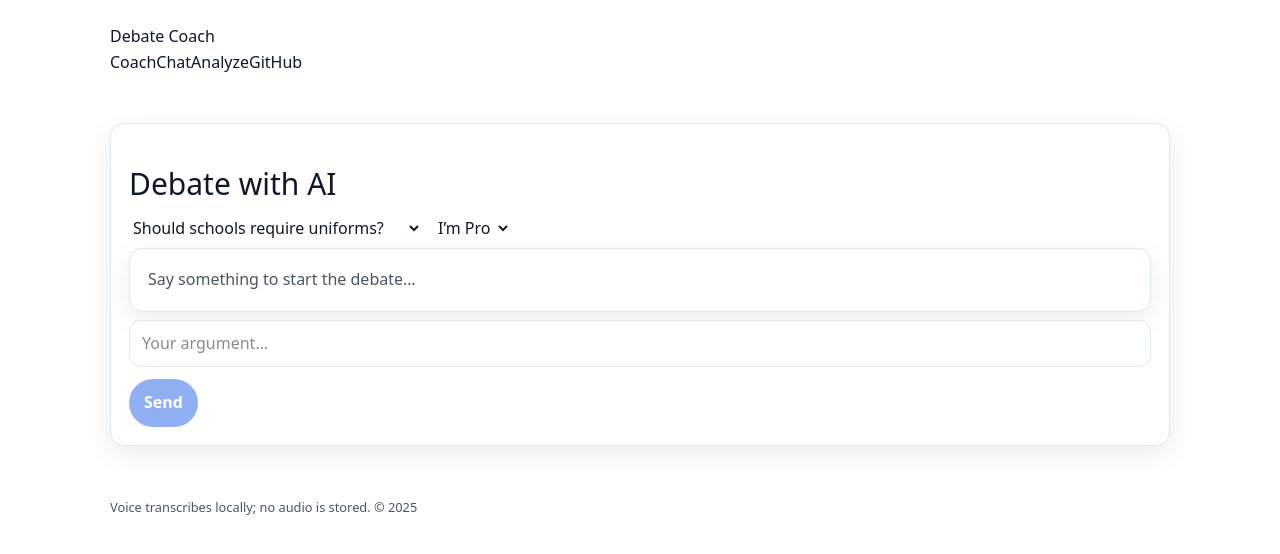
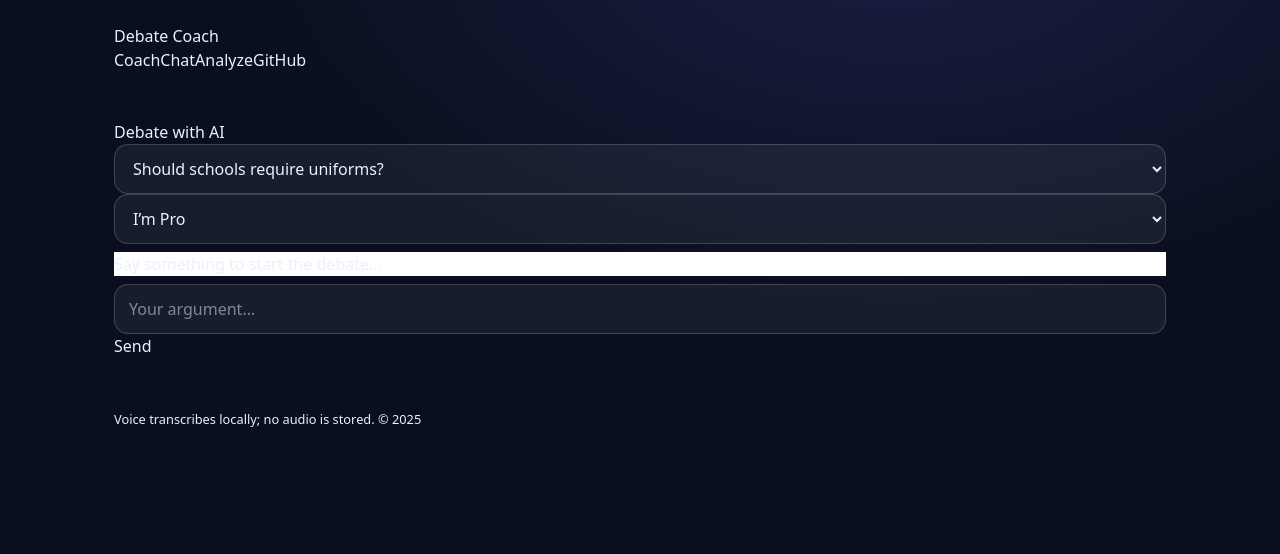
Before and after one commit to wangxinle010302/debate-coach, a Next.js app: page /chat in a window 1280 px wide. Shown: the top 554 px of the page. Built offline with nearby package versions, Linux system fonts and the light colour scheme.

Commit message:
ui: neon glass landing + scene rail + themed backgrounds

```diff
--- a/src/app/debate/page.tsx
+++ b/src/app/debate/page.tsx
@@ -1,38 +1,34 @@
-import VoiceCoach from "@/components/VoiceCoach";
+"use client";
+import Image from "next/image";
+import { useSearchParams } from "next/navigation";
+import { SCENES, DEFAULT_SCENE, type SceneKey } from "@/lib/scenes";
 
-// 场景 id -> PNG 文件路径
-const SCENE_FILE: Record<string, string> = {
-  "data-privacy-city": "/scenes/data-privacy-city.png",
-  "server-hall-neon": "/scenes/server-hall-neon.png",
-  "bio-ethics-lab": "/scenes/bio-ethics-lab.png",
-  "ocean-climate": "/scenes/ocean-climate.png",
-  "neon-forest": "/scenes/neon-forest.png",
-  "ai-classroom": "/scenes/ai-classroom.png",
-  "free-speech-agora": "/scenes/free-speech-agora.png",
-  "tech-labor-factory": "/scenes/tech-labor-factory.png",
-  "healthcare-ai-clinic": "/scenes/healthcare-ai-clinic.png",
-  "urban-mobility": "/scenes/urban-mobility.png",
-};
-
-export default function DebatePage({
-  searchParams,
-}: {
-  searchParams: { topic?: string; scene?: string; langA?: string; langB?: string };
-}) {
-  const topic =
-    searchParams.topic ??
-    "Should platforms filter harmful language in conversations?";
-  const scene = searchParams.scene ?? "data-privacy-city";
-  const langA = searchParams.langA ?? "en";
-  const langB = searchParams.langB ?? "en";
-  const bg = SCENE_FILE[scene] ?? SCENE_FILE["data-privacy-city"];
+export default function DebatePage() {
+  const q = useSearchParams();
+  const scene = (q.get("theme") as SceneKey) || DEFAULT_SCENE;
 
   return (
-    <div className="debate-wrap">
-      <div className="debate-bg" style={{ backgroundImage: `url(${bg})` }} aria-hidden />
-      <div className="debate-content">
-        <VoiceCoach initialTopic={topic} langA={langA} langB={langB} />
+    <main className="min-h-dvh relative">
+      <div className="absolute inset-0 -z-10">
+        <Image src={SCENES[scene].img} alt="" fill priority className="object-cover"/>
+        <div className="absolute inset-0 backdrop-blur-[6px] bg-[#0a0f1fcc]"/>
       </div>
-    </div>
+
+      <div className="container">
+        {/* 顶部条 */}
+        <div className="flex items-center justify-between mb-4">
+          <div className="text-lg font-semibold opacity-90">Dual Debate</div>
+          <span className="text-xs px-2 py-1 rounded-full bg-white/10 border border-white/15">
+            {SCENES[scene].label}
+          </span>
+        </div>
+
+        {/* 你的左右两栏对话区用 glass 容器即可 */}
+        <div className="grid grid-cols-1 lg:grid-cols-2 gap-6">
+          <section className="glass p-4 min-h-[42vh]">{/* A 区域组件 */}</section>
+          <section className="glass p-4 min-h-[42vh]">{/* B 区域组件 */}</section>
+        </div>
+      </div>
+    </main>
   );
 }
--- a/src/app/globals.css
+++ b/src/app/globals.css
@@ -1,182 +1,85 @@
-/* === Tailwind v4 base === */
 @import "tailwindcss";
 
-/* ===== Design tokens (light/dark) ===== */
-:root {
-  --bg: #ffffff;
-  --ink: #0f172a;              /* slate-900 */
-  --muted-ink: #475569;        /* slate-600 */
-  --card: #ffffff;
-  --surface: #f8fafc;          /* slate-50 */
-  --border: #e2e8f0;           /* slate-200 */
-
-  --primary: #2563eb;          /* blue-600 */
-  --primary-ink: #ffffff;
-  --accent: #f59e0b;           /* amber-500 */
-
-  --radius: 14px;
-  --shadow: 0 8px 28px rgba(2, 6, 23, 0.08);
+/* 色板 + 玻璃效果 */
+:root{
+  --bg-0:#0A0F1F;
+  --bg-1:#0f1329;
+  --ink:#EAF0FF;
+  --muted:#A7B0C0;
+  --brand-1:#7C3AED; /* 紫 */
+  --brand-2:#06B6D4; /* 青 */
+  --accent-1:#22D3EE;
+  --accent-2:#F472B6;
+  --card: rgba(255,255,255,0.08);
+  --glass: rgba(255,255,255,0.08);
+  --glass-border: rgba(255,255,255,0.20);
+  --blur: 12px;
+  --radius: 18px;
 }
 
-@media (prefers-color-scheme: dark) {
-  :root {
-    --bg: #0b1020;
-    --ink: #e5e7eb;            /* slate-200 */
-    --muted-ink: #94a3b8;      /* slate-400 */
-    --card: #101629;
-    --surface: #0f172a;
-    --border: #1f2a44;
-
-    --primary: #3b82f6;        /* blue-500 */
-    --primary-ink: #0b1020;
-    --accent: #fbbf24;         /* amber-400 */
-    --shadow: 0 10px 30px rgba(15, 23, 42, 0.55);
-  }
+html,body{
+  height:100%;
+  background: radial-gradient(1200px 700px at 70% -10%, #1a1f44 0%, #0a0f1f 55%),
+              radial-gradient(900px 500px at 10% 110%, #111634 0%, #0a0f1f 60%),
+              #0a0f1f;
+  color:var(--ink);
 }
 
-/* ===== Base resets ===== */
-* { box-sizing: border-box; }
-html, body, #__next { height: 100%; }
-body {
-  margin: 0;
-  background: var(--bg);
-  color: var(--ink);
-  font-family: ui-sans-serif, system-ui, -apple-system, "Segoe UI",
-               Roboto, "Helvetica Neue", Arial, "Noto Sans", "Apple Color Emoji",
-               "Segoe UI Emoji", "Segoe UI Symbol";
-  line-height: 1.6;
+.container {
+  max-width: 1100px;
+  margin: 0 auto;
+  padding: 24px;
 }
 
-/* ===== Layout helpers ===== */
-.container {
-  max-width: 1100px;
-  margin-inline: auto;
-  padding: 24px 20px;
+.glass {
+  background: var(--glass);
+  backdrop-filter: blur(var(--blur));
+  -webkit-backdrop-filter: blur(var(--blur));
+  border: 1px solid var(--glass-border);
+  border-radius: var(--radius);
+  box-shadow: 0 10px 40px rgba(0,0,0,.35), inset 0 1px 0 rgba(255,255,255,.08);
 }
 
-.section {
-  padding: 16px;
-  background: var(--surface);
-  border: 1px solid var(--border);
-  border-radius: var(--radius);
+.neon-title{
+  font-weight: 800;
+  letter-spacing: .5px;
+  background: linear-gradient(90deg, var(--brand-2), var(--brand-1) 40%, #ffffff);
+  -webkit-background-clip: text;
+  background-clip: text;
+  color: transparent;
+  font-size: clamp(36px, 6vw, 72px);
 }
 
-/* ===== Card ===== */
-.card {
-  background: var(--card);
-  border: 1px solid var(--border);
-  border-radius: var(--radius);
-  box-shadow: var(--shadow);
-  padding: 18px;
+.neon-btn{
+  border-radius: 9999px;
+  padding: 12px 20px;
+  font-weight: 700;
+  background: linear-gradient(120deg, var(--brand-1), var(--accent-2), var(--accent-1));
+  color: #0b1020;
+  box-shadow: 0 0 28px rgba(124,58,237,.35);
+}
+.neon-btn:hover{ filter: brightness(1.06); }
+
+.scene-thumb{
+  width: 220px; height: 120px; border-radius: 16px; overflow:hidden;
+  border:1px solid rgba(255,255,255,.18);
+  box-shadow: 0 8px 24px rgba(0,0,0,.35);
 }
 
-/* ===== Rows / Grid ===== */
-.row {
-  display: flex;
-  gap: 12px;
-  align-items: center;
-  flex-wrap: wrap;
+.scene-rail{
+  display:flex; gap:16px; padding: 18px 22px; overflow-x:auto;
 }
-.grid-2 {
-  display: grid;
-  grid-template-columns: 280px 1fr;
-  gap: 16px;
+.scene-rail::-webkit-scrollbar{ height:8px; }
+.scene-rail::-webkit-scrollbar-thumb{
+  background: linear-gradient(90deg, var(--accent-2), var(--accent-1));
+  border-radius: 999px;
 }
-@media (max-width: 900px) {
-  .grid-2 { grid-template-columns: 1fr; }
+.input, select, textarea{
+  background: rgba(255,255,255,.06);
+  border:1px solid rgba(255,255,255,.18);
+  border-radius: 14px;
+  color:var(--ink);
+  padding: 12px 14px;
+  width:100%;
 }
-
-/* ===== Buttons ===== */
-.btn {
-  display: inline-flex;
-  align-items: center;
-  gap: 8px;
-  padding: 10px 14px;
-  border-radius: 999px;
-  font-weight: 600;
-  border: 1px solid var(--border);
-  background: var(--surface);
-  color: var(--ink);
-  cursor: pointer;
-  transition: transform .06s ease, background .15s ease, border-color .15s ease;
-  user-select: none;
-}
-.btn:hover { transform: translateY(-1px); }
-.btn:disabled {
-  opacity: .5;
-  cursor: not-allowed;
-  transform: none;
-}
-
-.btn-primary {
-  background: var(--primary);
-  color: var(--primary-ink);
-  border-color: transparent;
-}
-.btn-primary:hover { filter: brightness(1.05); }
-
-.btn-ghost {
-  background: transparent;
-  border-color: var(--border);
-}
-
-/* ===== Inputs / Select / Textarea ===== */
-.input, .select, .textarea {
-  width: 100%;
-  background: var(--card);
-  color: var(--ink);
-  border: 1px solid var(--border);
-  border-radius: 12px;
-  padding: 10px 12px;
-  outline: none;
-}
-.input:focus, .select:focus, .textarea:focus {
-  border-color: color-mix(in srgb, var(--primary) 70%, var(--border));
-  box-shadow: 0 0 0 3px color-mix(in srgb, var(--primary) 18%, transparent);
-}
-.textarea {
-  min-height: 130px;
-  resize: vertical;
-}
-
-/* ===== Speech bubbles / console area ===== */
-.bubbles {
-  display: flex;
-  flex-direction: column;
-  gap: 10px;
-  max-height: 360px;
-  overflow: auto;
-  padding-right: 6px;
-}
-.bubble {
-  background: var(--surface);
-  border: 1px solid var(--border);
-  border-radius: 14px;
-  padding: 10px 12px;
-}
-.bubble.user   { border-left: 4px solid var(--primary); }
-.bubble.assistant { border-left: 4px solid var(--accent); }
-
-/* ===== Tiny UI bits ===== */
-.badge {
-  display: inline-flex;
-  align-items: center;
-  gap: 6px;
-  font-size: 12px;
-  padding: 4px 8px;
-  border-radius: 999px;
-  background: var(--surface);
-  border: 1px solid var(--border);
-  color: var(--muted-ink);
-}
-
-.mono { font-family: ui-monospace, SFMono-Regular, Menlo, Monaco, Consolas, "Liberation Mono", "Courier New", monospace; }
-.muted { color: var(--muted-ink); }
-.link { color: var(--primary); text-decoration: none; }
-.link:hover { text-decoration: underline; }
-
-/* ===== Page-level headings ===== */
-h1 { font-size: clamp(32px, 3.2vw, 44px); line-height: 1.15; margin: 0 0 10px; }
-h2 { font-size: clamp(24px, 2.4vw, 30px); margin: 18px 0 8px; }
-h3 { font-size: 18px; margin: 14px 0 6px; }
-small { color: var(--muted-ink); }
+.placeholder { color: var(--muted); }
--- /dev/null
+++ b/src/lib/scenes.ts
@@ -0,0 +1,25 @@
+export type SceneKey =
+  | "bio_ethics_lab"
+  | "server_hall_neon"
+  | "neon_forest"
+  | "ocean_climate"
+  | "civic_square_ubi"
+  | "ai_classroom"
+  | "free_speech_agora"
+  | "tech_labor_factory"
+  | "healthcare_ai_clinic"
+  | "urban_mobility";
+
+export const SCENES: Record<SceneKey, {label:string; img:string}> = {
+  bio_ethics_lab:      { label:"Bio Ethics Lab",        img:"/scenes/bio-ethics-lab.png" },
+  server_hall_neon:    { label:"Server Hall (Neon)",    img:"/scenes/server-hall-neon.png" },
+  neon_forest:         { label:"Neon Forest",           img:"/scenes/neon-forest.png" },
+  ocean_climate:       { label:"Ocean & Climate",       img:"/scenes/ocean-climate.png" },
+  civic_square_ubi:    { label:"Civic Square UBI",      img:"/scenes/data-privacy-city.png" }, /* 你那张“数据隐私城” */
+  ai_classroom:        { label:"AI Classroom",          img:"/scenes/ai-classroom.png" },
+  free_speech_agora:   { label:"Free Speech Agora",     img:"/scenes/free-speech-agora.png" },
+  tech_labor_factory:  { label:"Tech & Labor Factory",  img:"/scenes/tech-labor-factory.png" },
+  healthcare_ai_clinic:{ label:"Healthcare AI Clinic",  img:"/scenes/healthcare-ai-clinic.png" },
+  urban_mobility:      { label:"Urban Mobility",        img:"/scenes/urban-mobility.png" },
+};
+export const DEFAULT_SCENE: SceneKey = "server_hall_neon";
```
Also changed, not shown: src/app/page.tsx (+90 -8 lines).
